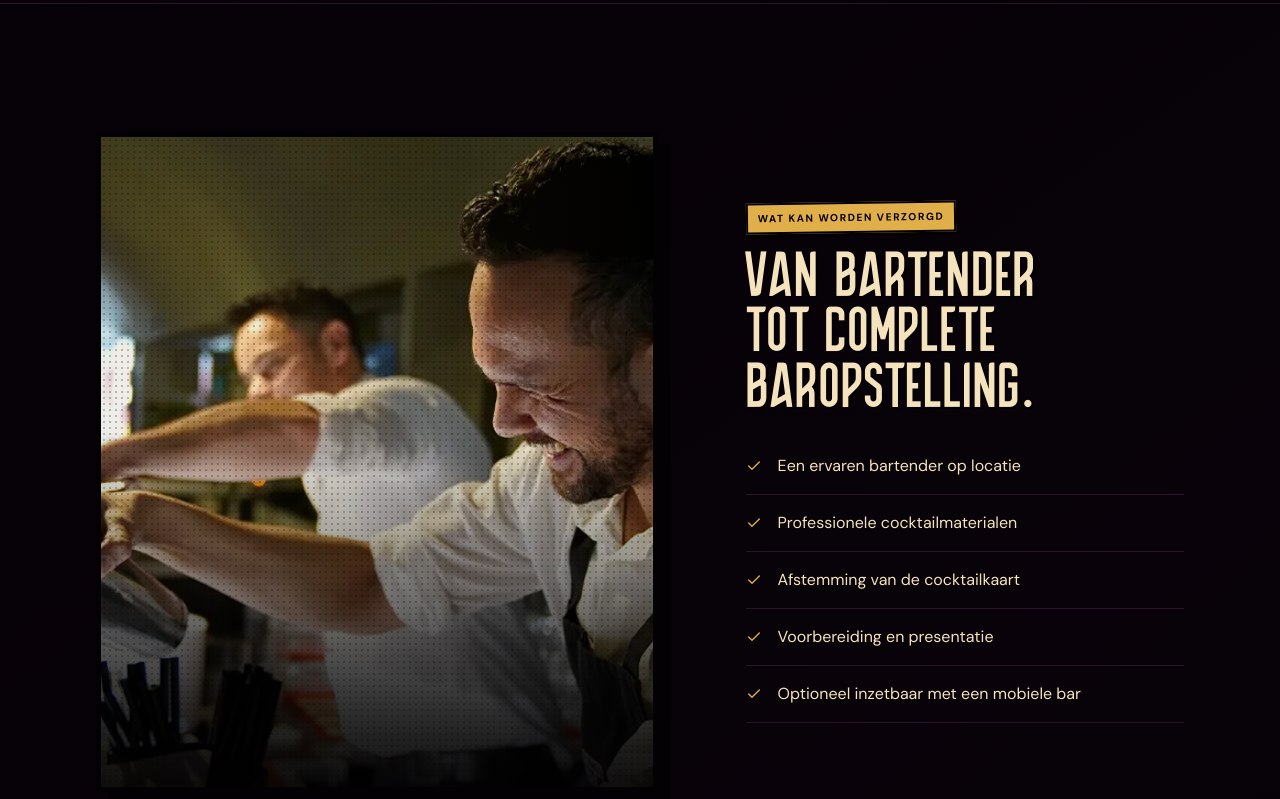
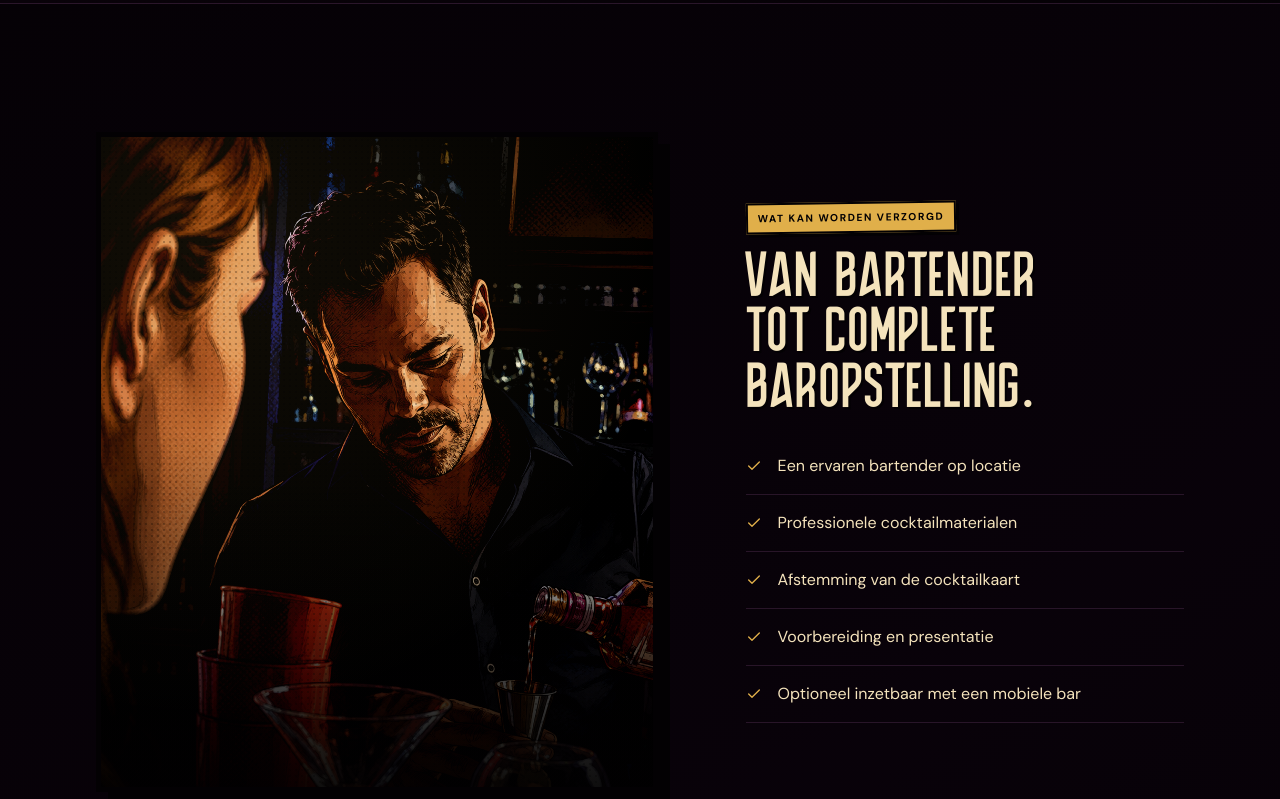
Before and after one commit to VolkerWillems/dashing-blends, a Next.js app: page /mobiele-cocktailbar in a window 1280 px wide. Shown: the part 1681-2480 px from the top of the page. Built offline with nearby package versions, Linux system fonts and the light colour scheme.

Commit message:
Use comic artwork on the mobile cocktail bar page

```diff
--- a/app/mobiele-cocktailbar/page.tsx
+++ b/app/mobiele-cocktailbar/page.tsx
@@ -37,8 +37,8 @@ export default function MobileCocktailBarPage() {
         eyebrow="Mobiele cocktailbar"
         title="Een professionele barervaring op jouw locatie."
         introduction="Dashing Blends verzorgt cocktails en gastvrijheid op locatie. Van bartender en materialen tot een complete mobiele bar, afgestemd op het type evenement en de gasten."
-        image="/hero/shakers-01.png"
-        imageAlt="Cocktailshakers en barbenodigdheden in een donkere barsetting"
+        image="/comic/duane-shots-03.png"
+        imageAlt="Duane serveert cocktails op locatie in vintage comicstijl"
         imagePosition="object-center"
       />
 
@@ -80,11 +80,11 @@ export default function MobileCocktailBarPage() {
         <div className="grid gap-12 lg:grid-cols-[1.08fr_0.92fr] lg:items-center">
           <div className="image-frame fade-up min-h-[660px]">
             <Image
-              src="/duane-01.webp"
-              alt="Dashing Blends verzorgt cocktails op locatie"
+              src="/comic/duane-work-02.png"
+              alt="Duane verzorgt professionele barservice in vintage comicstijl"
               fill
               sizes="(min-width: 1024px) 52vw, 100vw"
-              className="object-cover object-[67%_center]"
+              className="object-cover object-center"
             />
             <div className="editorial-overlay" />
           </div>
```
